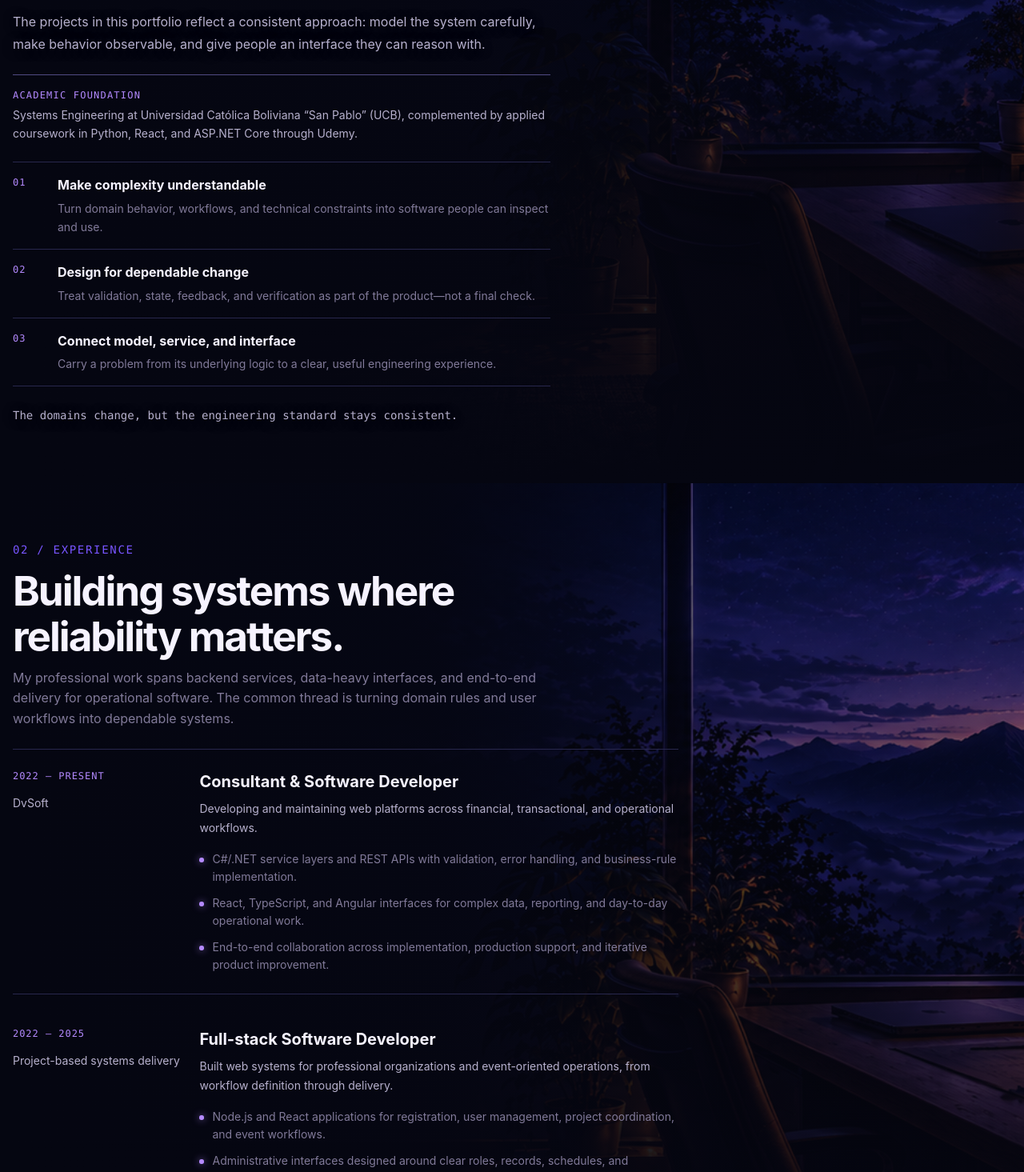
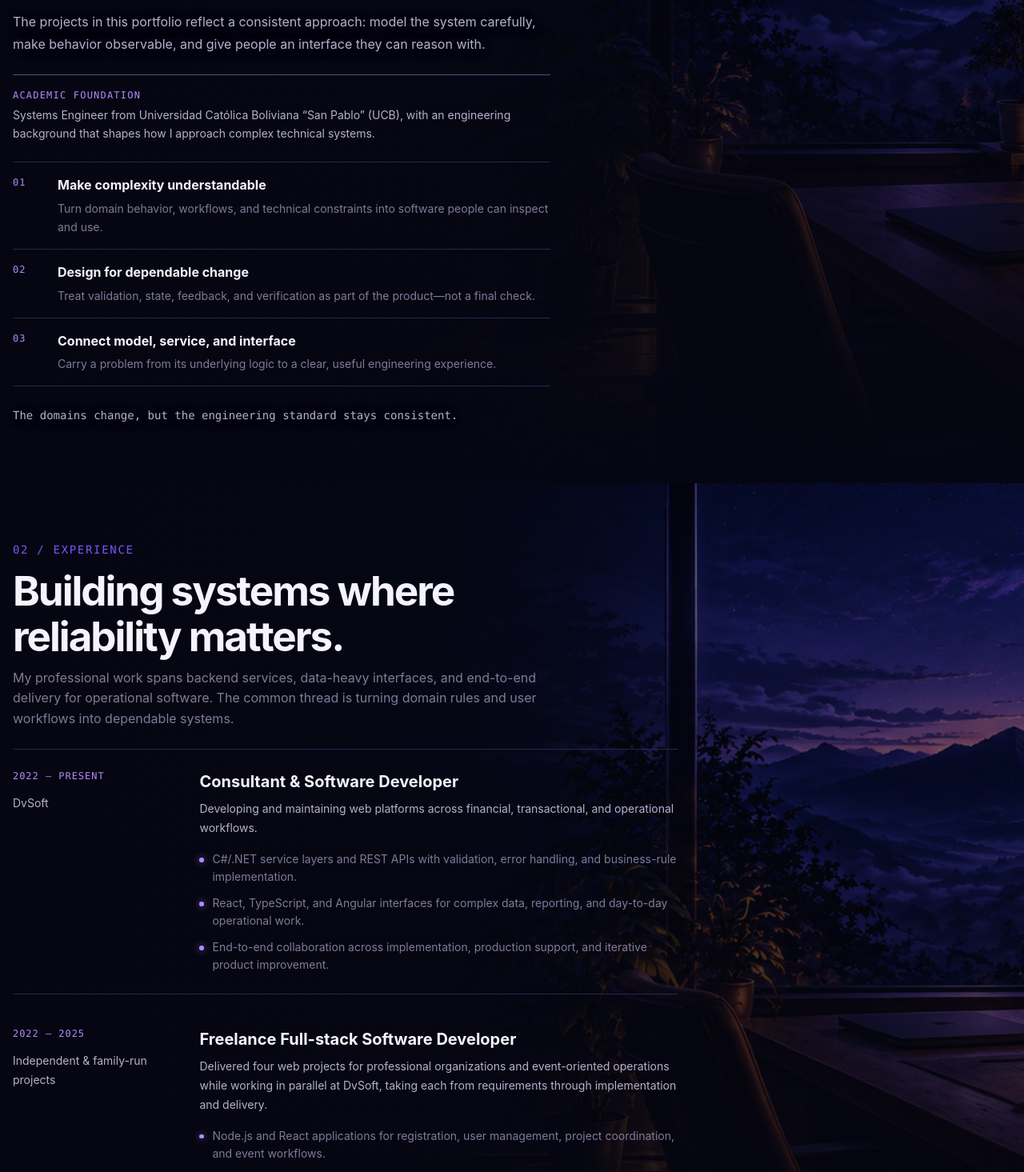
Before and after one commit to G4B0t/Portfolio, a React app: page / in a window 1280 px wide. Shown: the part 1900-3365 px from the top of the page at 80% size. Built offline with nearby package versions, Linux system fonts and the light colour scheme; the HTML template or start-up script is replaced by a standard one.

Commit message:
docs: clarify About and freelance experience

```diff
--- a/src/content/profile.ts
+++ b/src/content/profile.ts
@@ -12,7 +12,7 @@ export const profile = {
       'The projects in this portfolio reflect a consistent approach: model the system carefully, make behavior observable, and give people an interface they can reason with.',
     ],
     education:
-      'Systems Engineering at Universidad Católica Boliviana “San Pablo” (UCB), complemented by applied coursework in Python, React, and ASP.NET Core through Udemy.',
+      'Systems Engineer from Universidad Católica Boliviana “San Pablo” (UCB), with an engineering background that shapes how I approach complex technical systems.',
     principles: [
       {
         title: 'Make complexity understandable',
@@ -49,10 +49,10 @@ export const profile = {
       },
       {
         period: '2022 — 2025',
-        role: 'Full-stack Software Developer',
-        organization: 'Project-based systems delivery',
+        role: 'Freelance Full-stack Software Developer',
+        organization: 'Independent & family-run projects',
         summary:
-          'Built web systems for professional organizations and event-oriented operations, from workflow definition through delivery.',
+          'Delivered four web projects for professional organizations and event-oriented operations while working in parallel at DvSoft, taking each from requirements through implementation and delivery.',
         highlights: [
           'Node.js and React applications for registration, user management, project coordination, and event workflows.',
           'Administrative interfaces designed around clear roles, records, schedules, and operational visibility.',
```
Also changed, not shown: 1 other file (tests, documents, lock files or other folders).
